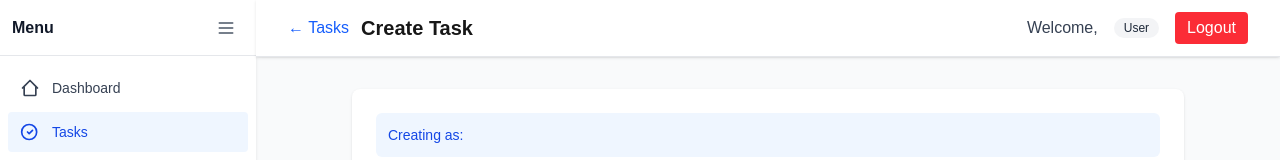
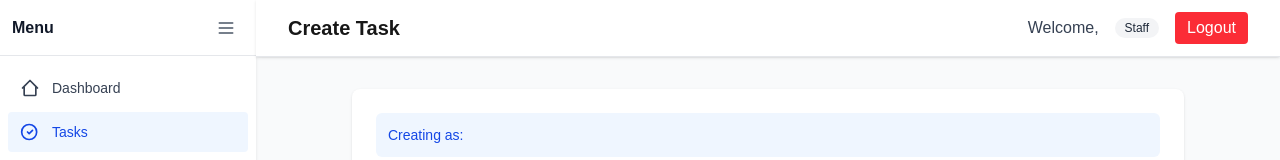
Before and after one commit to xingyinggg/ColdStorage, a Next.js app: page /dashboard/tasks/create in a window 1280 px wide. Shown: the top 160 px of the page. Built offline with nearby package versions, Linux system fonts and the light colour scheme; no server answers.

Commit message:
merged formatting

```diff
--- a/src/app/dashboard/tasks/create/page.js
+++ b/src/app/dashboard/tasks/create/page.js
@@ -223,7 +223,10 @@ export default function CreateTaskPage() {
         // after creation (e.g. open details, create related records, etc.).
         try {
           if (result.task && result.task.id) {
-            sessionStorage.setItem("last_created_task_id", String(result.task.id));
+            sessionStorage.setItem(
+              "last_created_task_id",
+              String(result.task.id)
+            );
             console.log("Saved last_created_task_id ->", result.task.id);
           }
         } catch (e) {
@@ -258,8 +261,9 @@ export default function CreateTaskPage() {
               emp_id: task.owner_id,
               task_id: task?.id || null,
               title: `New Task Assigned (${task.title})`,
-              description: `${assigner?.name || "Someone"
-                } has assigned you a new task: "${task.title}".`,
+              description: `${
+                assigner?.name || "Someone"
+              } has assigned you a new task: "${task.title}".`,
               type: "Task Assignment",
               created_at: new Date().toISOString(),
             };
@@ -270,8 +274,9 @@ export default function CreateTaskPage() {
               emp_id: userProfile.emp_id,
               task_id: task?.id || null,
               title: `Task Assigned Successfully`,
-              description: `You assigned "${task.title}" to ${assignee?.name || "an employee"
-                }.`,
+              description: `You assigned "${task.title}" to ${
+                assignee?.name || "an employee"
+              }.`,
               type: "Task Assignment Confirmation",
               created_at: new Date().toISOString(),
             };
@@ -296,9 +301,11 @@ export default function CreateTaskPage() {
                 emp_id: collaboratorEmpId,
                 task_id: task?.id || null,
                 title: `Added as collaborator for (${task.title})`,
-                description: `${assigner?.name || "Someone"
-                  } has added you as a collaborator for the shared task: "${task.title
-                  }".`,
+                description: `${
+                  assigner?.name || "Someone"
+                } has added you as a collaborator for the shared task: "${
+                  task.title
+                }".`,
                 type: "Shared Task",
                 created_at: new Date().toISOString(),
               };
@@ -333,20 +340,10 @@ export default function CreateTaskPage() {
     <SidebarLayout>
       <div className="min-h-screen bg-gray-50">
         <HeaderBar
-          title={
-            <div className="flex items-center space-x-3">
-              <Link
-                href="/dashboard/tasks"
-                className="text-blue-600 hover:text-blue-800 font-medium text-sm sm:text-base"
-              >
-                ← Tasks
-              </Link>
-              <span>Create Task</span>
-            </div>
-          }
-          user={user}
+          title="Create Task"
+          user={{ email: userProfile?.email }}
           userProfile={userProfile}
-          roleLabel={userProfile?.role || "User"}
+          roleLabel={userProfile?.role || "Staff"}
           roleColor="gray"
           onLogout={handleLogout}
         />
```
